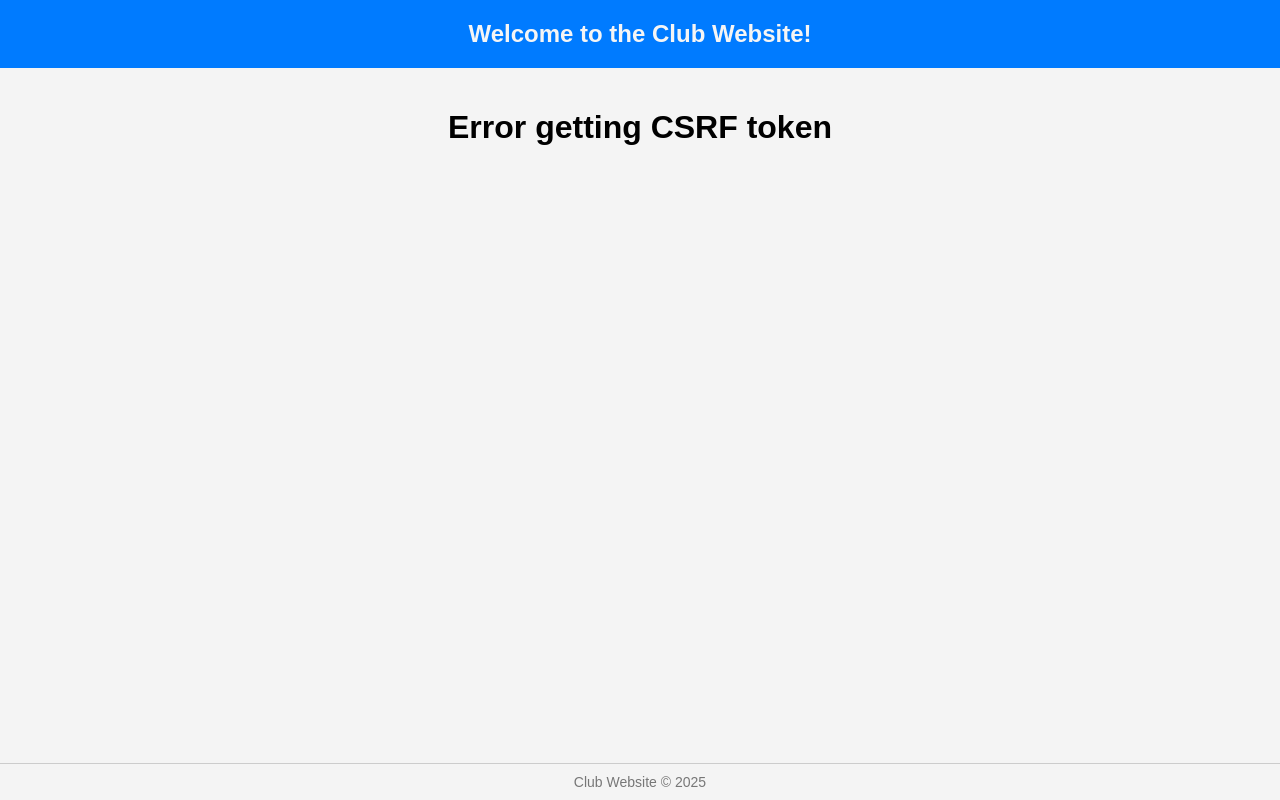
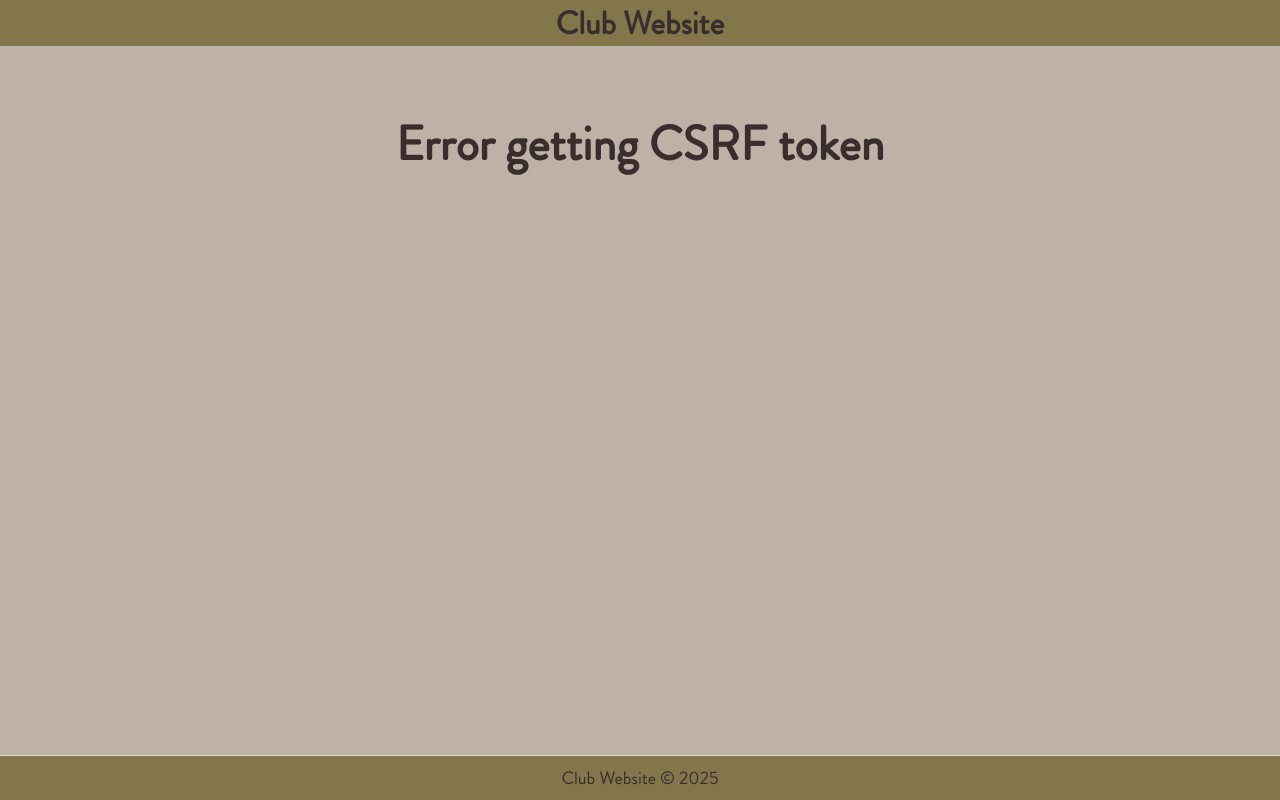
Before and after one commit to mcochris/club_website, a PHP site: page / in a window 1280 px wide. Run offline with PHP 8.4, Linux system fonts and the light colour scheme.

Commit message:
CSS changes

```diff
--- a/public/css/styles.css
+++ b/public/css/styles.css
@@ -1,21 +1,31 @@
+@font-face {
+	font-family: "Brandon";
+	font-style: normal;
+	font-weight: 400;
+	src: local("Brandon"), url("../fonts/Brandon_reg.otf") format("opentype");
+	font-display: swap;
+}
+
 html {
 	height: 100%;
-	font-family: Arial, sans-serif;
-	background: #f4f4f4;
 	margin: 0;
 	padding: 0;
 }
 
 body {
+	font-family: "Brandon", Verdana, sans-serif;
+	background: rgb(188, 179, 166);
+	padding: 0;
 	margin: 0;
 	height: 100%;
 	display: flex;
 	flex-direction: column;
+	color: rgb(55, 46, 45);
 }
 
 main {
+	font-size: 24px;
 	flex: 1;
-	overflow: auto;
 	height: 100%;
 	overflow: auto;
 	visibility: hidden;
@@ -24,19 +34,24 @@ main {
 
 header {
 	text-align: center;
-	font-size: 24px;
+	font-size: 32px;
 	font-weight: bold;
-	padding: 20px;
-	background: #007BFF;
-	color: whitesmoke;
-	margin-bottom: 20px;
+	background: rgb(132, 118, 75);
+	margin-bottom: 1em;
+}
+
+section .main-text {
+	margin: 0 auto;
+	width: 90%;
+	max-width: 80%;
+	text-align: left;
 }
 
 footer {
-	font-size: 14px;
-	color: #777;
-	margin-top: 20px;
-	padding: 10px;
-	border-top: 1px solid #ccc;
+	background: rgb(132, 118, 75);
+	font-size: 18px;
+	margin-top: 1em;
+	padding: .5em;
+	border-top: 1px solid rgb(219, 215, 211);
 	text-align: center;
 }
--- a/public/index.html
+++ b/public/index.html
@@ -12,7 +12,7 @@
 </head>
 
 <body>
-	<header>Welcome to the Club Website!</header>
+	<header>Club Website</header>
 	<main>
 		<form>
 			<label for="email">Please enter your email address: </label>
@@ -21,6 +21,8 @@
 			<button type="submit" id="form-button">Submit</button>
 			<p id="message"></p>
 		</form>
+		<section class="main-text">
+		</section>
 	</main>
 	<footer>
 		Club Website &copy; <span id="current-year"></span>
```
Also changed, not shown: public/fonts/Brandon_reg.otf (added), 1 other file.
